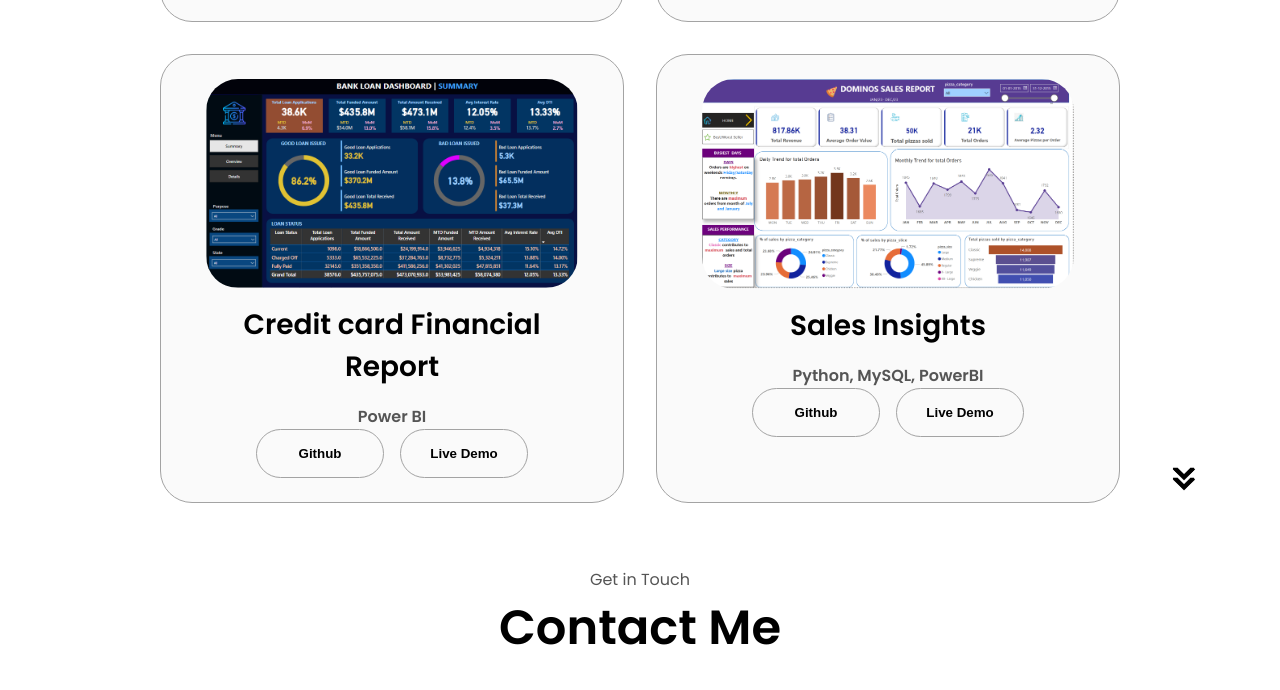
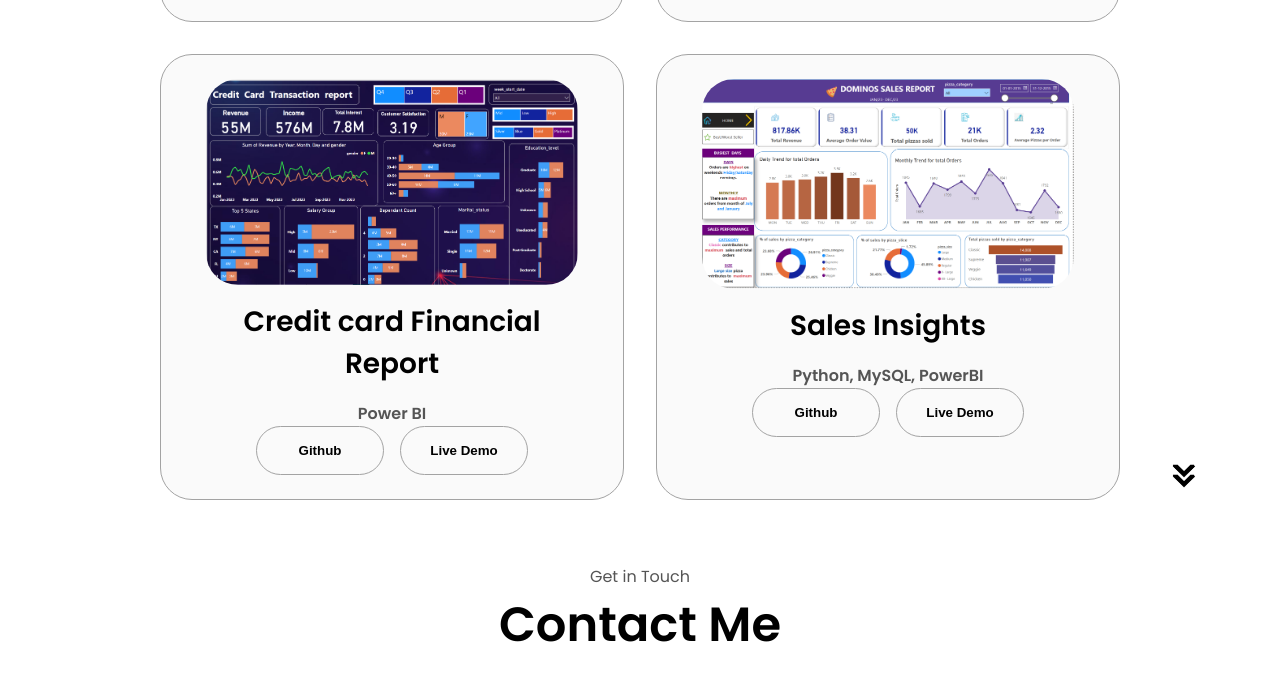
Before and after one commit to yashkhedkar25/Portfolio-Website, a plain HTML site: page index.html in a window 1280 px wide. Shown: the part 3020-3710 px from the top of the page. Drawn offline with Linux system fonts and the light colour scheme.

Commit message:
Update index.html

```diff
--- a/index.html
+++ b/index.html
@@ -355,7 +355,7 @@
           <div class="details-container color-container">
             <div class="article-container">
               <img
-                src="project-02.png"
+                src="Project-04.png"
                 alt="Project 2"
                 class="project-img"
               />
```
